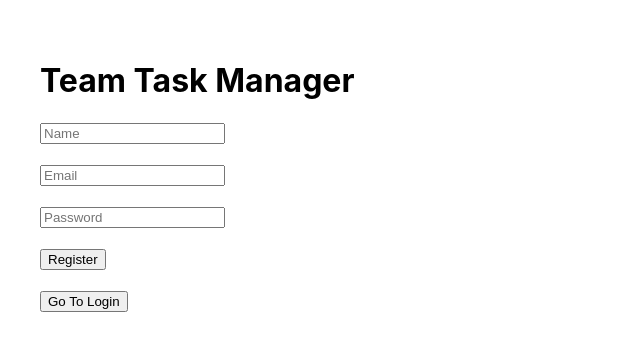
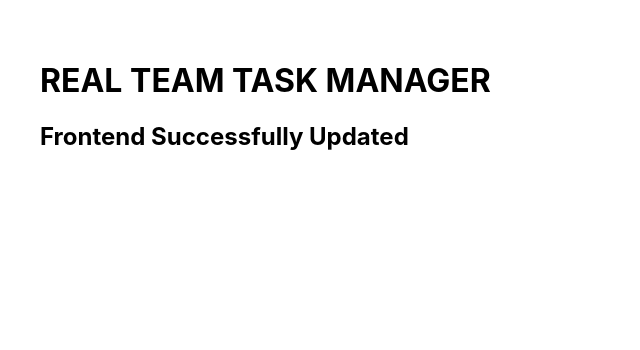
Before and after one commit to sruthikanneboina/team-task-manager-new, a React (Create React App) app in the folder frontend/: page / in a window 1280 px wide. Shown: the top 350 px of the page, without its empty margins (0-640 px from the left). Built offline with nearby package versions, Linux system fonts and the light colour scheme.

Commit message:
final frontend fix

```diff
--- a/frontend/src/App.js
+++ b/frontend/src/App.js
@@ -1,237 +1,17 @@
-import React, { useState, useEffect } from "react"
+import React from "react"
 
 function App() {
-
-  const [isLogin, setIsLogin] = useState(false)
-
-  const [name, setName] = useState("")
-  const [email, setEmail] = useState("")
-  const [password, setPassword] = useState("")
-
-  const [message, setMessage] = useState("")
-
-  const [taskTitle, setTaskTitle] = useState("")
-  const [tasks, setTasks] = useState([])
-
-  const user = JSON.parse(localStorage.getItem("user"))
-
-  const token = localStorage.getItem("token")
-
-  const handleSubmit = async () => {
-
-    const url = isLogin
-      ? "https://team-task-manager-new-production-14b7.up.railway.app/login"
-      : "https://team-task-manager-new-production-14b7.up.railway.app/register"
-
-    const bodyData = isLogin
-      ? { email, password }
-      : { name, email, password }
-
-    const response = await fetch(url, {
-      method: "POST",
-      headers: {
-        "Content-Type": "application/json"
-      },
-      body: JSON.stringify(bodyData)
-    })
-
-    const data = await response.json()
-
-    if (data.message) {
-      setMessage(data.message)
-    }
-
-    if (data.token) {
-
-      localStorage.setItem("token", data.token)
-
-      localStorage.setItem(
-        "user",
-        JSON.stringify(data.user)
-      )
-
-      window.location.reload()
-    }
-  }
-
-  const fetchTasks = async () => {
-
-    if (!token) return
-
-    const response = await fetch(
-      "https://team-task-manager-new-production-14b7.up.railway.app/tasks",
-      {
-        headers: {
-          authorization: token
-        }
-      }
-    )
-
-    const data = await response.json()
-
-    if (Array.isArray(data)) {
-      setTasks(data)
-    }
-  }
-
-  useEffect(() => {
-    fetchTasks()
-  }, [])
-
-  const createTask = async () => {
-
-    if (!taskTitle) return
-
-    const response = await fetch(
-      "https://team-task-manager-new-production-14b7.up.railway.app/tasks",
-      {
-        method: "POST",
-        headers: {
-          "Content-Type": "application/json",
-          authorization: token
-        },
-        body: JSON.stringify({
-          title: taskTitle
-        })
-      }
-    )
-
-    const data = await response.json()
-
-    if (data.task) {
-      setTasks([...tasks, data.task])
-      setTaskTitle("")
-    }
-  }
-
-  const deleteTask = async (id) => {
-
-    await fetch(
-      `https://team-task-manager-new-production-14b7.up.railway.app/tasks/${id}`,
-      {
-        method: "DELETE",
-        headers: {
-          authorization: token
-        }
-      }
-    )
-
-    setTasks(tasks.filter((task) => task._id !== id))
-  }
-
-  if (user) {
-
-    return (
-      <div style={{ padding: 40 }}>
-
-        <h1>Dashboard</h1>
-
-        <h2>Welcome {user.name}</h2>
-
-        <p>{user.email}</p>
-
-        <button onClick={() => {
-          localStorage.clear()
-          window.location.reload()
-        }}>
-          Logout
-        </button>
-
-        <hr />
-
-        <h2>Create Task</h2>
-
-        <input
-          placeholder="Task title"
-          value={taskTitle}
-          onChange={(e) => setTaskTitle(e.target.value)}
-        />
-
-        <button onClick={createTask}>
-          Add Task
-        </button>
-
-        <hr />
-
-        <h2>Tasks</h2>
-
-        {tasks.map((task) => (
-
-          <div
-            key={task._id}
-            style={{
-              border: "1px solid gray",
-              padding: 10,
-              marginBottom: 10
-            }}
-          >
-
-            <h3>{task.title}</h3>
-
-            <button
-              onClick={() => deleteTask(task._id)}
-            >
-              Delete
-            </button>
-
-          </div>
-
-        ))}
-
-      </div>
-    )
-  }
 
   return (
 
     <div style={{ padding: 40 }}>
 
-      <h1>Team Task Manager</h1>
+      <h1>REAL TEAM TASK MANAGER</h1>
 
-      {!isLogin && (
-        <>
-          <input
-            placeholder="Name"
-            value={name}
-            onChange={(e) => setName(e.target.value)}
-          />
-
-          <br /><br />
-        </>
-      )}
-
-      <input
-        placeholder="Email"
-        value={email}
-        onChange={(e) => setEmail(e.target.value)}
-      />
-
-      <br /><br />
-
-      <input
-        type="password"
-        placeholder="Password"
-        value={password}
-        onChange={(e) => setPassword(e.target.value)}
-      />
-
-      <br /><br />
-
-      <button onClick={handleSubmit}>
-        {isLogin ? "Login" : "Register"}
-      </button>
-
-      <br /><br />
-
-      <button onClick={() => setIsLogin(!isLogin)}>
-        {isLogin
-          ? "Go To Register"
-          : "Go To Login"}
-      </button>
-
-      <h2>{message}</h2>
+      <h2>Frontend Successfully Updated</h2>
 
     </div>
+
   )
 }
 
```
